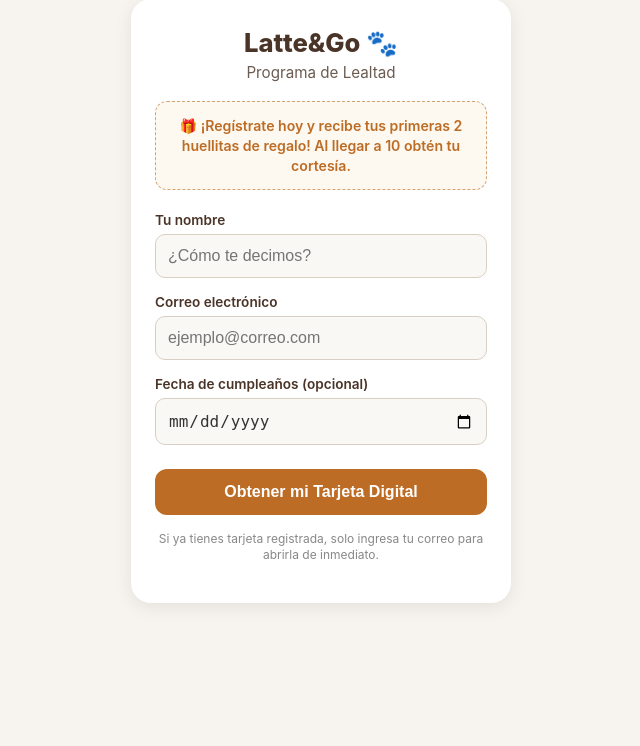
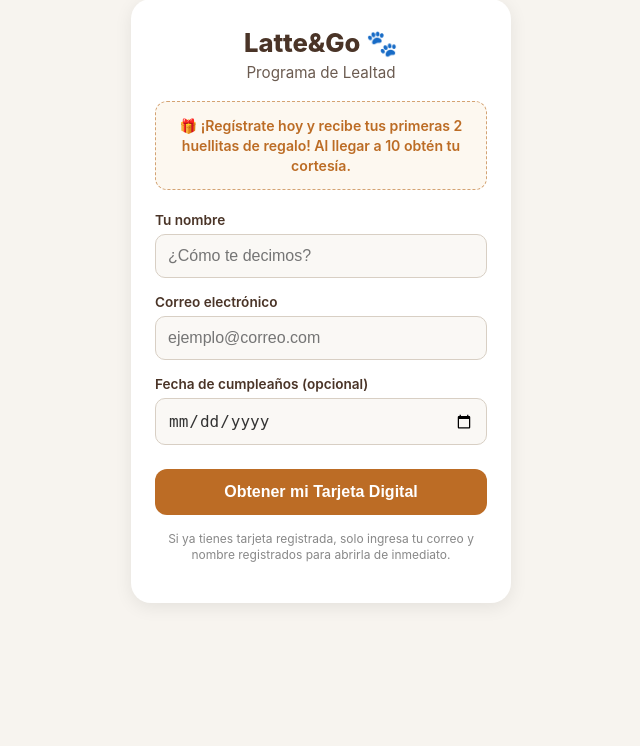
Before and after one commit to EMILIOLATTE/Lealtad-app, a FastAPI app: page / in a window 1280 px wide. Shown: the part 25-771 px from the top of the page, without its empty margins (319-959 px from the left). Run offline with FastAPI, Linux system fonts and the light colour scheme; some libraries are stand-ins or nearby versions.

Commit message:
Update registro.html

```diff
--- a/templates/registro.html
+++ b/templates/registro.html
@@ -128,7 +128,7 @@
         </form>
 
         <p class="nota-privacidad">
-            Si ya tienes tarjeta registrada, solo ingresa tu correo para abrirla de inmediato.
+            Si ya tienes tarjeta registrada, solo ingresa tu correo y nombre registrados para abrirla de inmediato.
         </p>
     </div>
 
```
